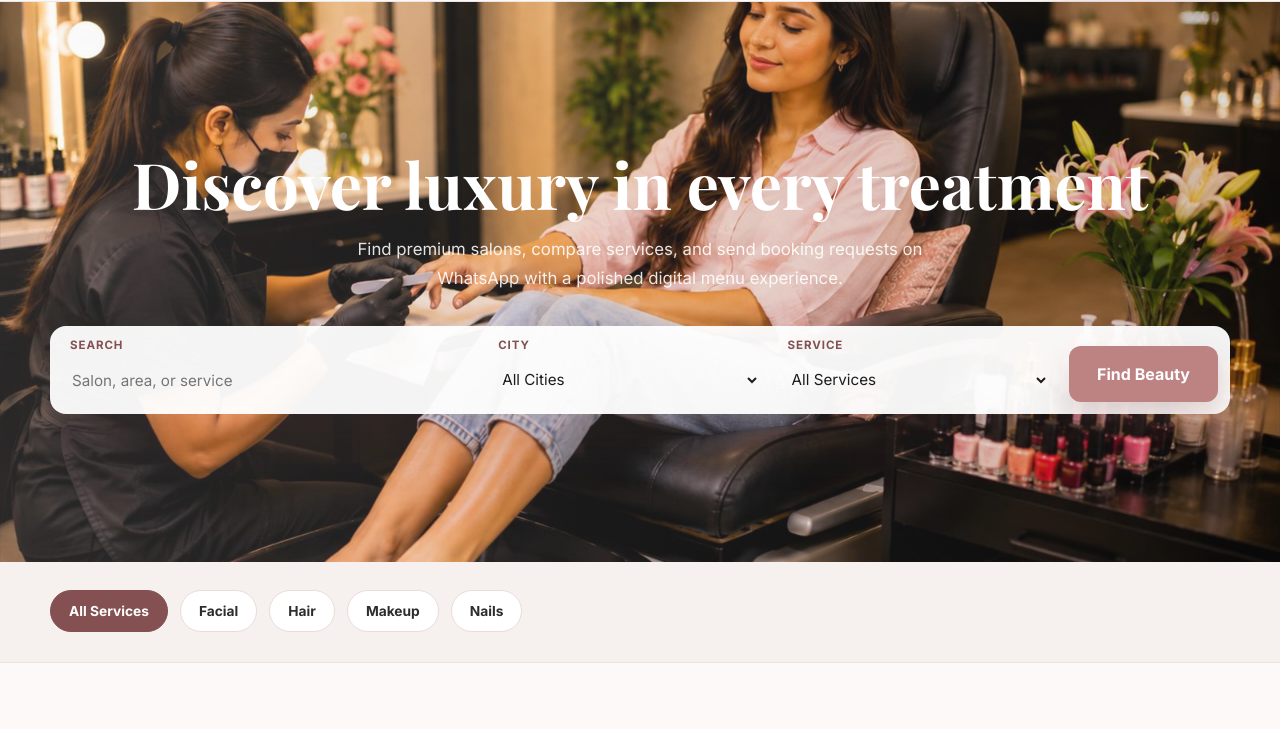
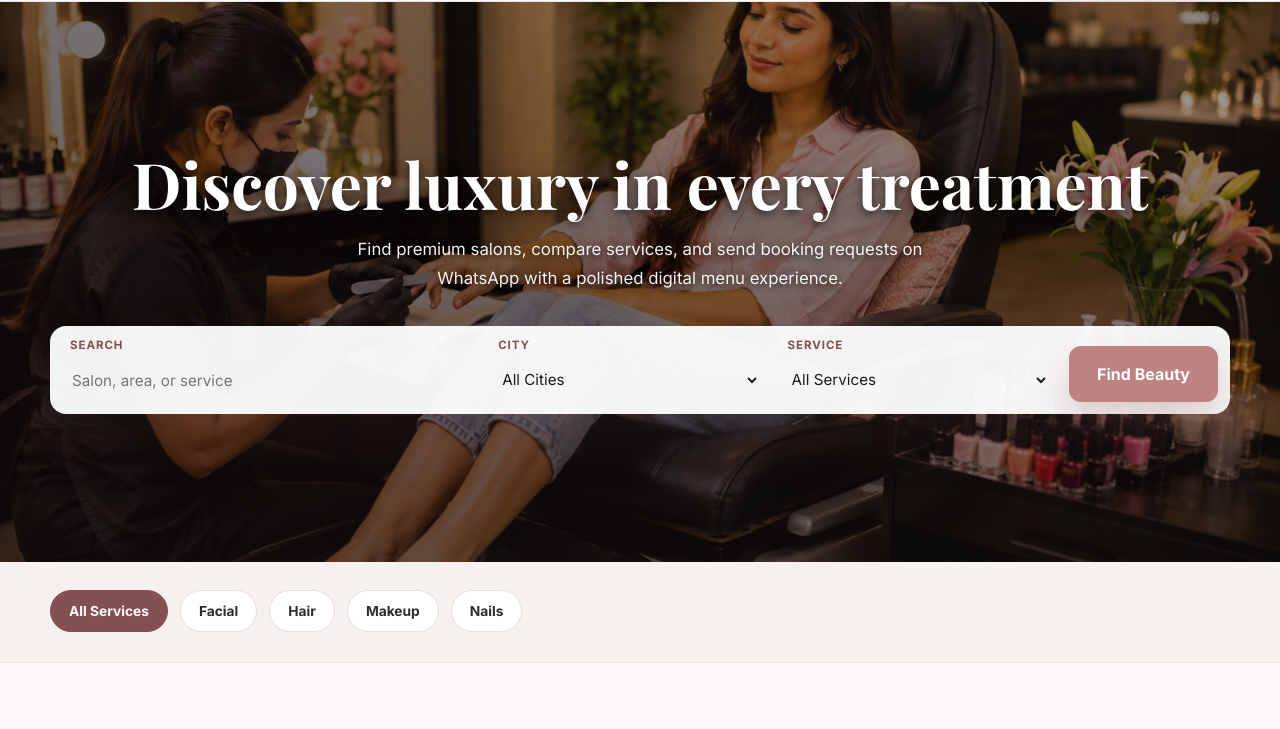
Before and after one commit to sarfrazakhtar786/salon-menu-platform, a plain HTML site: page index.html in a window 1280 px wide. Shown: the part 71-800 px from the top of the page. Drawn offline with nearby package versions, Linux system fonts and the light colour scheme.

Commit message:
Improve homepage hero text contrast

```diff
--- a/index.html
+++ b/index.html
@@ -133,7 +133,8 @@
       text-align: center;
       color: white;
       background:
-        linear-gradient(90deg, rgba(252, 249, 248, 0.16), rgba(45, 45, 45, 0.18)),
+        linear-gradient(180deg, rgba(15, 10, 10, 0.28), rgba(15, 10, 10, 0.48)),
+        linear-gradient(90deg, rgba(25, 16, 16, 0.44), rgba(45, 45, 45, 0.18)),
         url("assets/images/home-hero.jpeg") center/cover;
     }
 
@@ -143,14 +144,20 @@
       font-size: clamp(2.2rem, 5vw, 4.4rem);
       line-height: 1.05;
       letter-spacing: 0;
+      text-shadow:
+        0 3px 8px rgba(0, 0, 0, 0.56),
+        0 14px 34px rgba(0, 0, 0, 0.42);
     }
 
     .hero p {
       width: min(640px, 100%);
       margin: 0 auto 34px;
-      color: rgba(255, 255, 255, 0.88);
+      color: rgba(255, 255, 255, 0.94);
       font-size: 1.05rem;
       line-height: 1.7;
+      text-shadow:
+        0 2px 6px rgba(0, 0, 0, 0.62),
+        0 10px 28px rgba(0, 0, 0, 0.36);
     }
 
     .search-panel {
```
